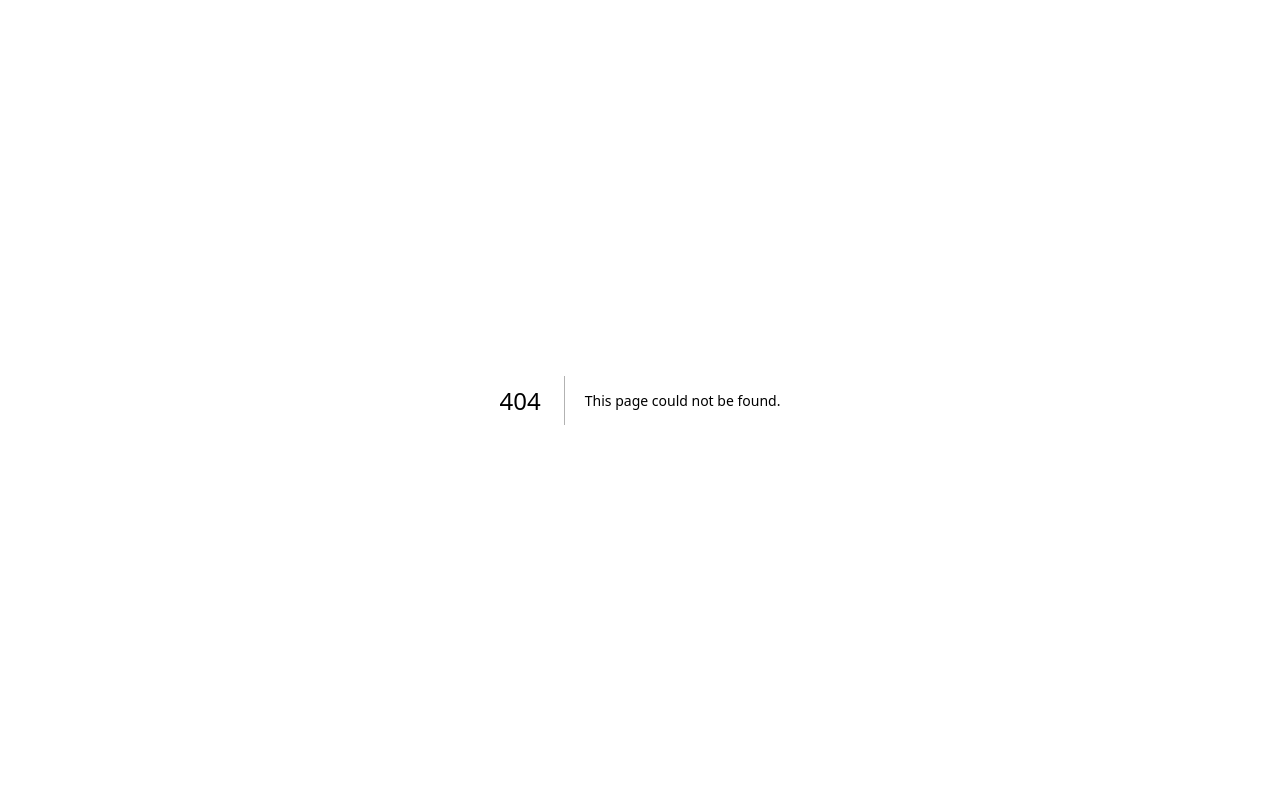
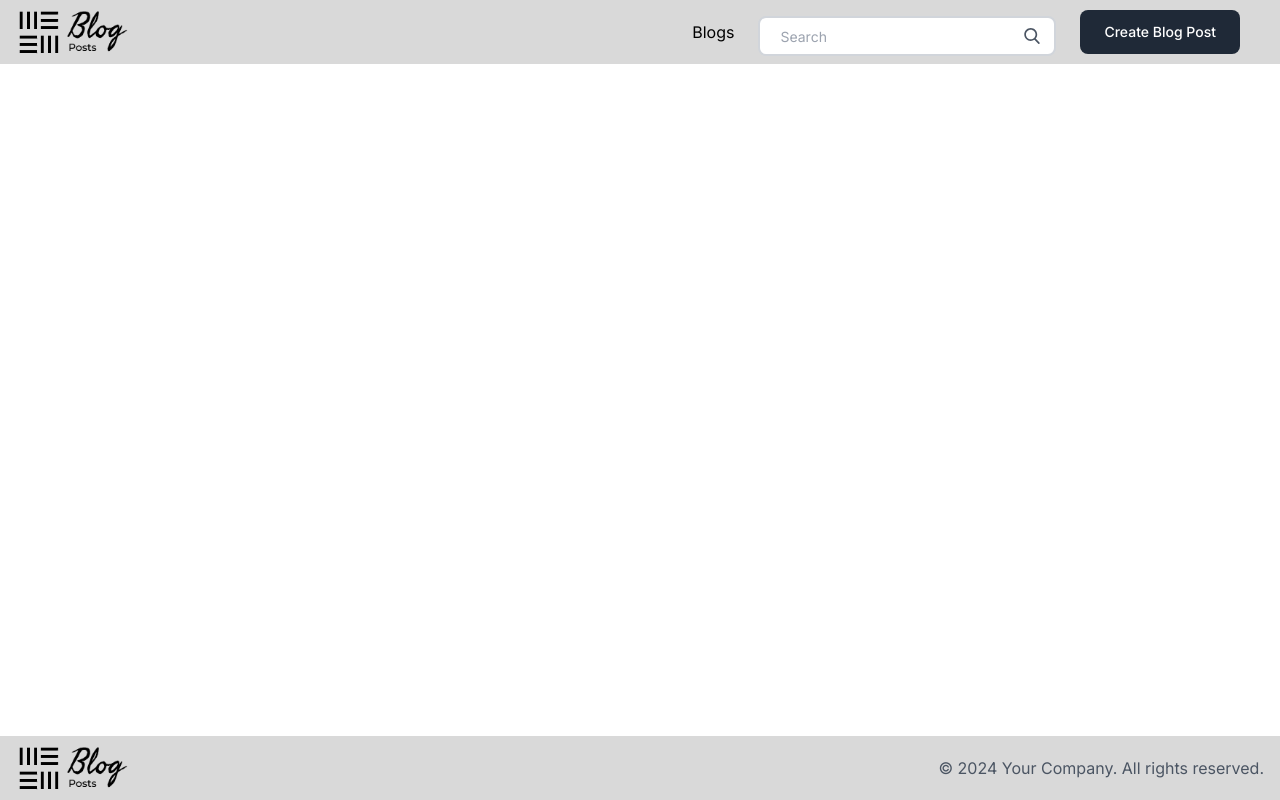
Before and after one commit to Blackscure/Blogv1, a Next.js app: page /blog/1 in a window 1280 px wide. Before the commit this address had no page. Built offline with nearby package versions, Linux system fonts and the light colour scheme.

Commit message:
blog post created

```diff
--- /dev/null
+++ b/app/blog/[slug]/page.tsx
@@ -0,0 +1,13 @@
+import Footer from '@/app/features/footer/footer'
+import NavBar from '@/app/features/nav/nav'
+import React from 'react'
+
+export default function BlogPost() {
+  return (
+    <div>
+        <NavBar/>
+
+        <Footer/>
+    </div>
+  )
+}
--- a/app/features/card/blog-card-list.tsx
+++ b/app/features/card/blog-card-list.tsx
@@ -1,10 +1,10 @@
 import React from 'react';
 import blogData from '../../data/blogData';
-import Link from 'next/link';
+import Link from 'next/link'; // Import Link from next.js for client-side navigation
 
 const BlogList = () => {
   return (
-    <div className="container mx-auto grid grid-cols-1 md:grid-cols-2 lg:grid-cols-3 gap-4">
+    <div className="grid grid-cols-1 md:grid-cols-2 lg:grid-cols-3 gap-4">
       {blogData.map((post, index) => (
         <Link key={index} href={`/blog/${post.slug}`}> {/* Wrap each card in Link */}
           <a>
```
